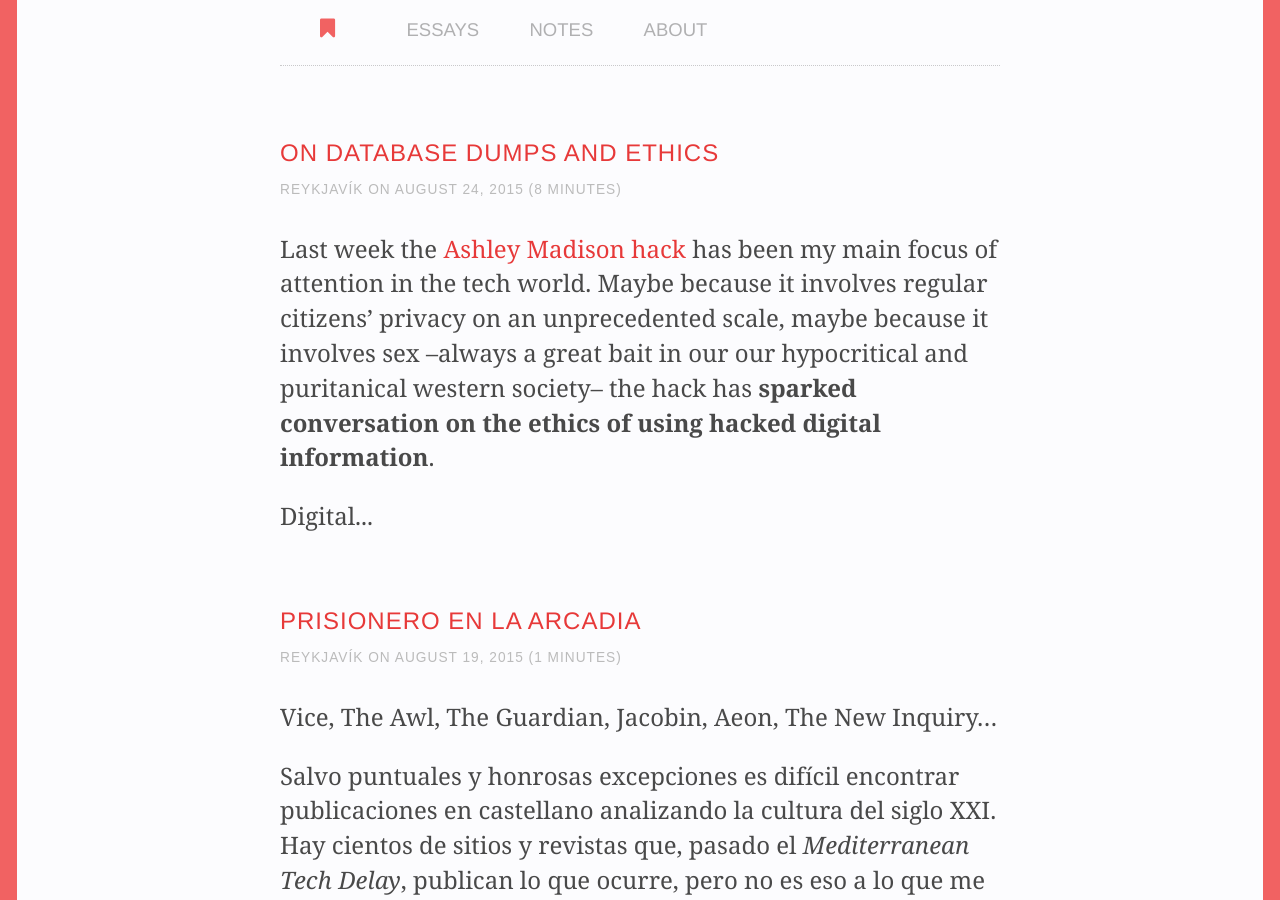
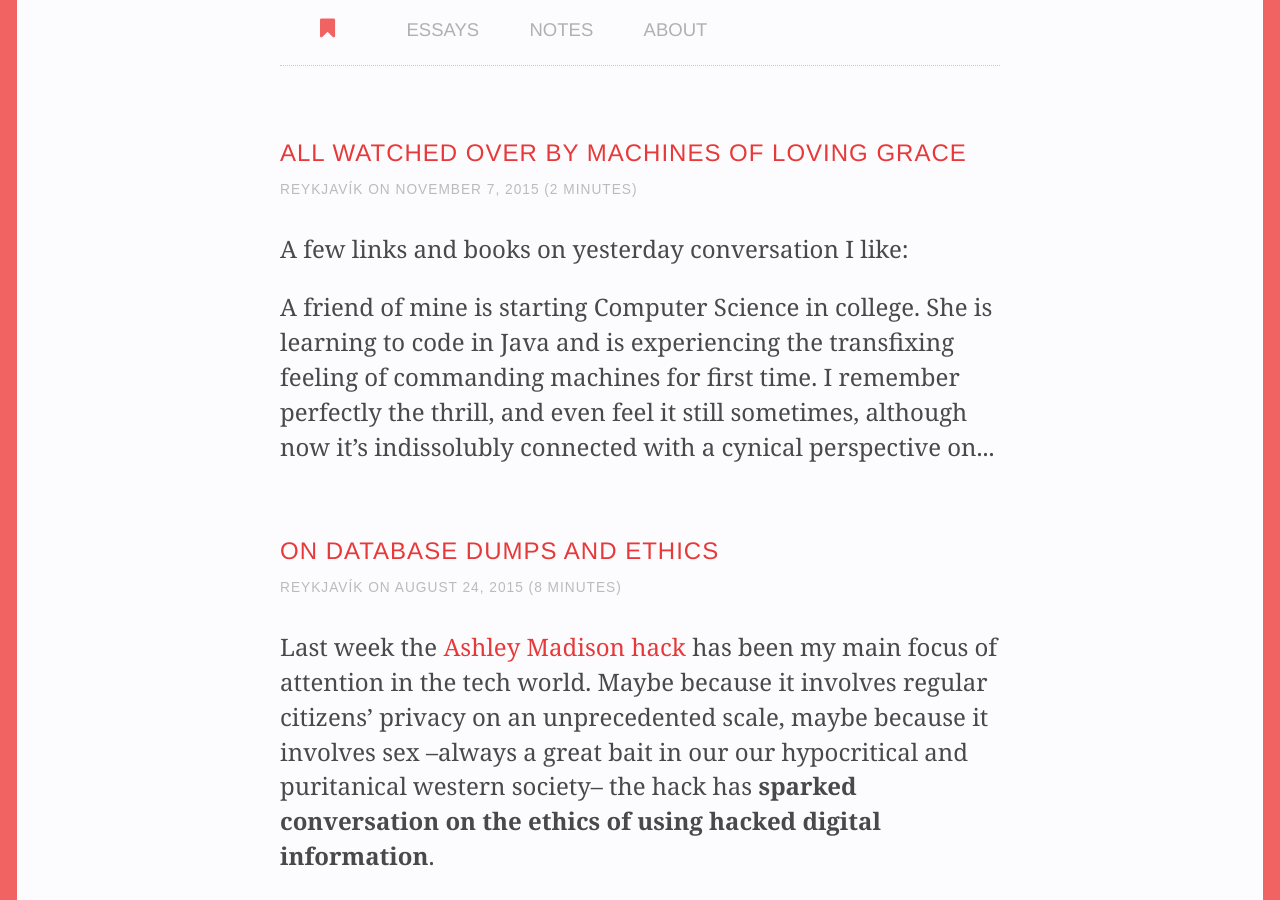
Before and after one commit to aitor/aitor.github.com, a Jekyll site: the page built from writing.html, in a window 1280 px wide and 900 px high. Built offline with Jekyll 4.4.1, drawn with Linux system fonts in a browser that asks for light colours; nearby versions of some CDN libraries; some of the changed text lies outside the part shown.

Commit message:
All watched.

```diff
--- a/_includes/footer.html
+++ b/_includes/footer.html
@@ -2,6 +2,6 @@
   <i class="icon-twitter-sign icon-large">&nbsp;</i>
 </a>
 <br>
-2002-2012 Aitor García Rey
+2002-{{ site.time | date: '%Y' }} Aitor García Rey
 <br>
 <a href="http://feeds.feedburner.com/aitor_is">RSS</a> • <a href="http://creativecommons.org/licenses/by-sa/3.0/">CC BY-SA</a>
--- /dev/null
+++ b/_posts/2015-11-07-all-watched.md
@@ -0,0 +1,67 @@
+---
+layout: article
+title: All Watched Over by Machines of Loving Grace
+css_id: writing
+place: Reykjavík
+---
+
+A few links and books on yesterday conversation I like:
+
+A friend of mine is starting Computer Science in college. She is learning to code in Java and is experiencing the transfixing feeling of commanding machines for first time. I remember perfectly the thrill, and even feel it still sometimes, although now it's indissolubly connected with a cynical perspective on the software industry. But I digress.
+
+Yesterday we were talking about the courses she is taking right now and she mentioned Operating Systems. I mentioned that it's an amazing topic from a technical point of view but instantly sidetracked the conversation to my favourite angle on this area: the folklore and history of Unix and the creation of the Personal Computer during the 60-70s.
+
+She mentioned that it would be great to read more about it, so I checked my Kindle library and refreshed my memories to share what I've read, watched and found interesting on this area. I guess it will interesting to share it here for other people that maybe interested. Without more preamble, the list:
+
+- The part 2 of [All Watched Over by Machines of Loving Grace](http://www.wikiwand.com/en/All_Watched_Over_by_Machines_of_Loving_Grace_(TV_series)#/Part_2._.27The_Use_and_Abuse_of_Vegetational_Concepts.27). You will be introduced to some of the foundational characters Cybernetics, Networks and Systems theory, in a broad perspective. The whole series is worth watching though.
+
+
+<iframe frameborder="0" width="560" height="315" src="//www.dailymotion.com/embed/video/x2eagvn" allowfullscreen></iframe>
+
+
+- This is one of the key names in the philosophy behind the Californian ideology that shaped the dawn of the PC and the operating systems. The history of [Stewart Brand](http://www.wikiwand.com/en/Stewart_Brand) and the Whole Earth Catalog.
+
+- [Markoff](https://twitter.com/markoff) is a great witness of this era:
+
+<a href="http://amzn.to/1QleUM0" target="_blank">
+  <img src="http://images.amazon.com/images/P/B000OCXFYM.01._SCLZZZZZZZ_.jpg"/>
+</a>
+
+- And if you like Markoff he just published a new book I'm reading now on the actual state of AI and automation and how self-driving Teslas can be traced back to the old Augmenting-Humans VS. AIs-should-be-in-charge confrontation:
+
+<a href="http://amzn.to/1SzsUkA" target="_blank">
+  <img src="http://images.amazon.com/images/P/B00OP06CRG.01._SCLZZZZZZZ_.jpg"/>
+</a>
+
+- The mother of all Demos will blow your mind. The name is not gratuitous grandiosity. For many of us this is the foundational moment that defined what is a PC.
+
+<iframe width="700" height="415" src="https://www.youtube.com/embed/yJDv-zdhzMY" frameborder="0" allowfullscreen></iframe>
+
+- Especially when you read about [its context](https://en.m.wikipedia.org/wiki/The_Mother_of_All_Demos) and who was the camera operator :).
+
+- More on the valley's society on the 60s and its connection with the creation of the Internet and the clash of Mainframe Crewcuts with the PC hippies:
+
+<a href="http://amzn.to/1kBfhWk" target="_blank">
+  <img src="http://images.amazon.com/images/P/B000FC0WP6.01._SCLZZZZZZZ_.jpg"/>
+</a>
+
+
+- And finally another key name in this story: Xerox PARC, where they created every modern implementation of Engelbart's ideas just to fail miserably at selling these ideas to the Corporation:
+
+<a href="http://amzn.to/1kBfCs3" target="_blank">
+  <img src="http://images.amazon.com/images/P/B0029PBVCA.01._SCLZZZZZZZ_.jpg"/>
+</a>
+
+- Stephenson is always great, and this is good short intro to what happened next: Microsoft, Apple, Linux et al.
+
+<a href="http://amzn.to/1PuHwl9" target="_blank">
+  <img src="http://images.amazon.com/images/P/B0011GA08E.01._SCLZZZZZZZ_.jpg"/>
+</a>
+
+
+
+- And finally –although it should be probably the first on this list– a 30-years-earlier prologue on the minds of those that made everything possible:
+
+<a href="http://amzn.to/1Qlg5uZ" target="_blank">
+  <img src="http://images.amazon.com/images/P/B005IEGK5C.01._SCLZZZZZZZ_.jpg"/>
+</a>
```
